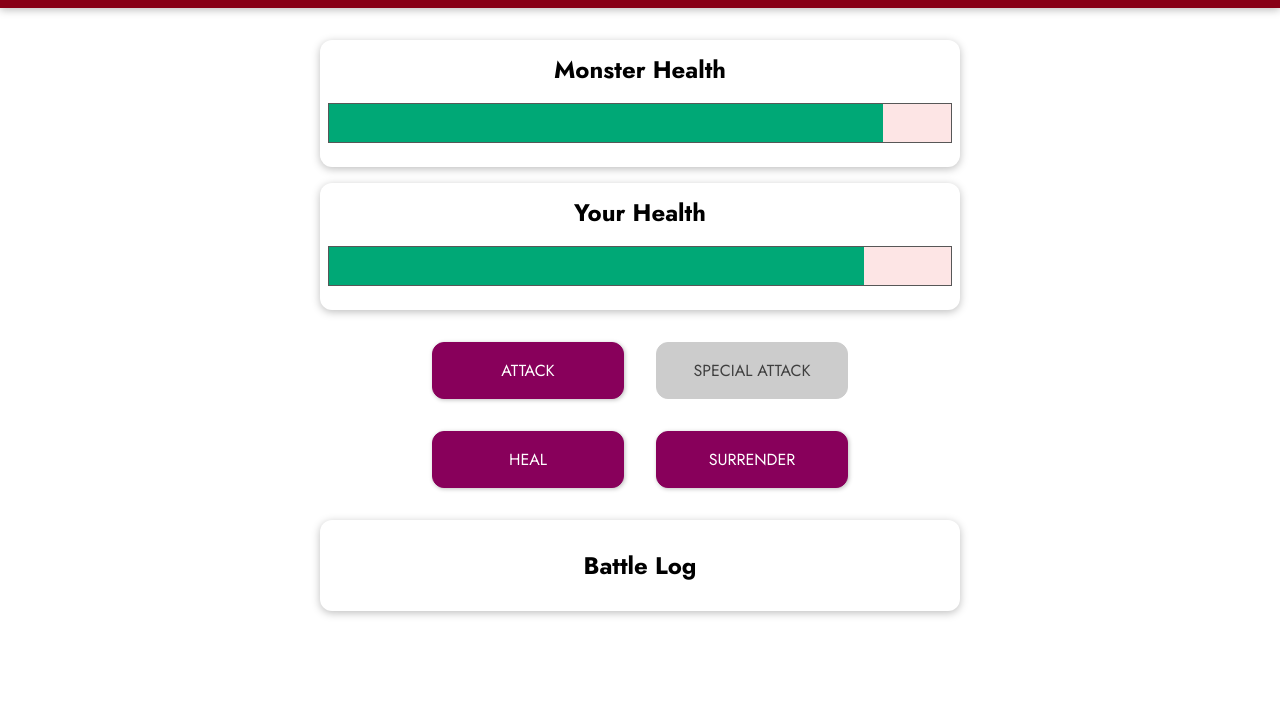
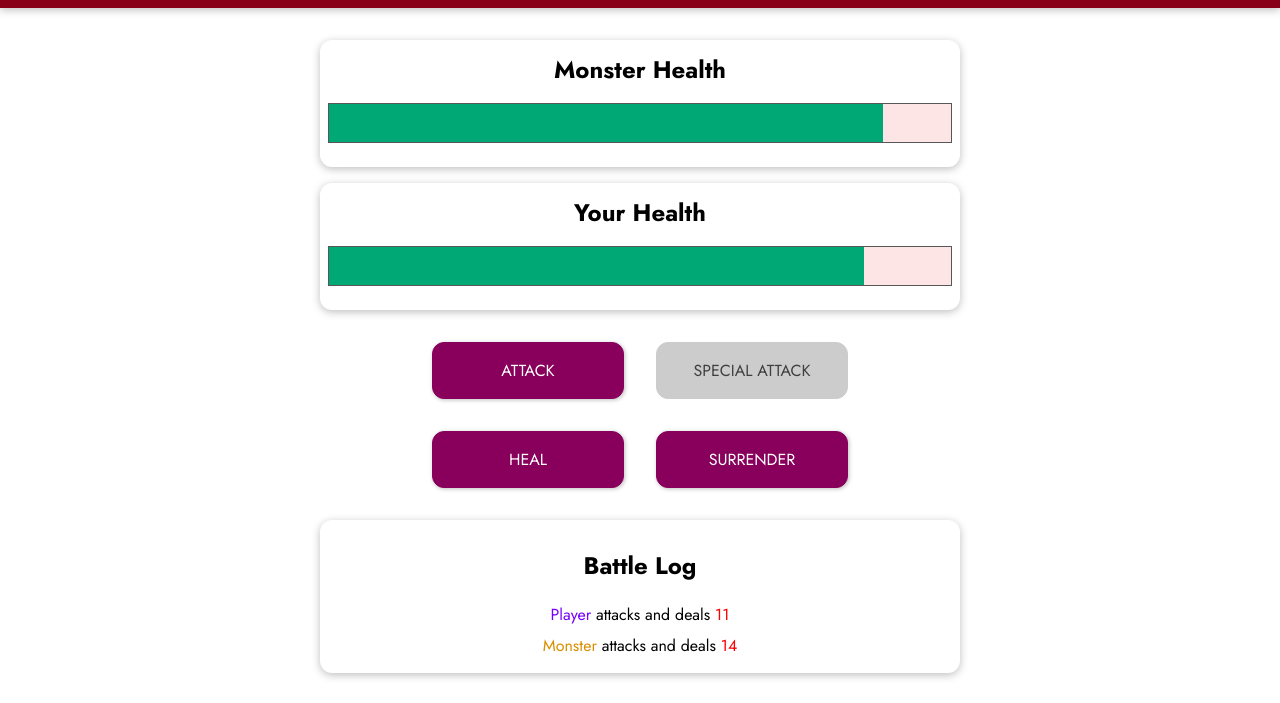
Before and after one commit to aytacali/The-Monster-Slayer-Game, a plain HTML site: page index.html in a window 1280 px wide. Both pictures are taken after a click on the button "ATTACK". Shown: the part 97-800 px from the top of the page. Drawn offline with nearby package versions, Linux system fonts and the light colour scheme.

Commit message:
add player and monster logs

```diff
--- a/app.js
+++ b/app.js
@@ -10,6 +10,7 @@ const app = Vue.createApp({
           monsterHealth: 100,
           currentRound: 0,
           winner: null,
+          logMessages: [],
         };
     },
 
@@ -49,22 +50,32 @@ const app = Vue.createApp({
     },
 
     methods: {
+        startGame() {
+            this.playerHealth = 100;
+            this.monsterHealth = 100;
+            this.winner = null;
+            this.currentRound = 0;
+            this.logMessages = [];
+        },
         attackMonster() {
             this.currentRound++;
             const attackValue = getRandomValue(5, 12);
             this.monsterHealth -= attackValue;
 
             this.attackPlayer();
+            this.addLogMessage('player', 'attack', attackValue);
         },
         attackPlayer() {
             const attackValue = getRandomValue(8, 15);
             this.playerHealth -= attackValue;
+            this.addLogMessage('monster', 'attack', attackValue);
 
         },
         specialAttackMonster() {
             this.currentRound++;
             const attackValue = getRandomValue(10, 25);
             this.monsterHealth -= attackValue;
+            this.addLogMessage('player', 'attack', attackValue);
 
             this.attackPlayer();
 
@@ -76,16 +87,18 @@ const app = Vue.createApp({
             } else {
                 this.playerHealth += healValue;
             }
+            this.addLogMessage('player', 'heal', healValue);
             this.attackPlayer();
-        },
-        startGame() {
-            this.playerHealth = 100;
-            this.monsterHealth = 100;
-            this.winner = null;
-            this.currentRound = 0;
         },
         surrender() {
             this.winner = 'monster';
+        },
+        addLogMessage(who, what, value) {
+            this.logMessages.unshift({
+                actionBy: who,
+                actionType: what,
+                actionValue: value,
+            })
         }
     }
 });
--- a/index.html
+++ b/index.html
@@ -44,7 +44,13 @@
       </section>
       <section id="log" class="container">
         <h2>Battle Log</h2>
-        <ul></ul>
+        <ul>
+          <li v-for="logMessage in logMessages">
+            <span :class="{'log--player': logMessage.actionBy === 'player', 'log--monster': logMessage.actionBy === 'monster'}">{{ logMessage.actionBy === 'player' ? 'Player' : 'Monster' }}</span>
+            <span v-if="logMessage.actionType === 'heal'"> heals herself for <span class="log--heal">{{ logMessage.actionValue }}</span></span>
+            <span v-else> attacks and deals <span class="log--damage">{{ logMessage.actionValue }}</span></span>
+          </li>
+        </ul>
       </section>
     </div>
   </body>
```
